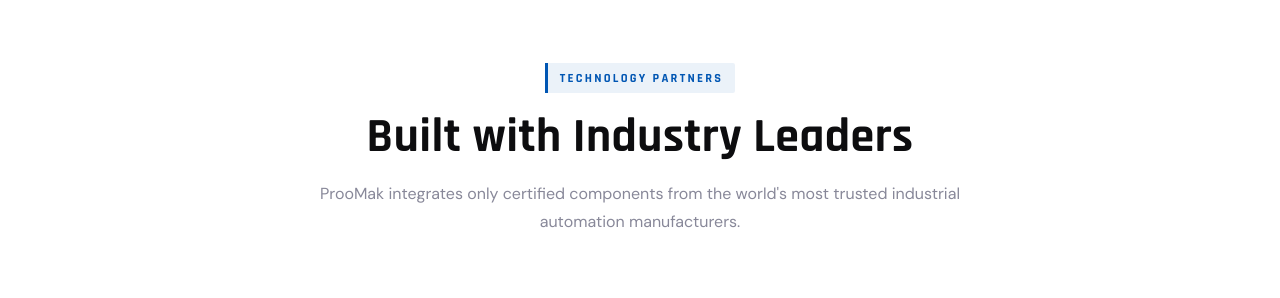
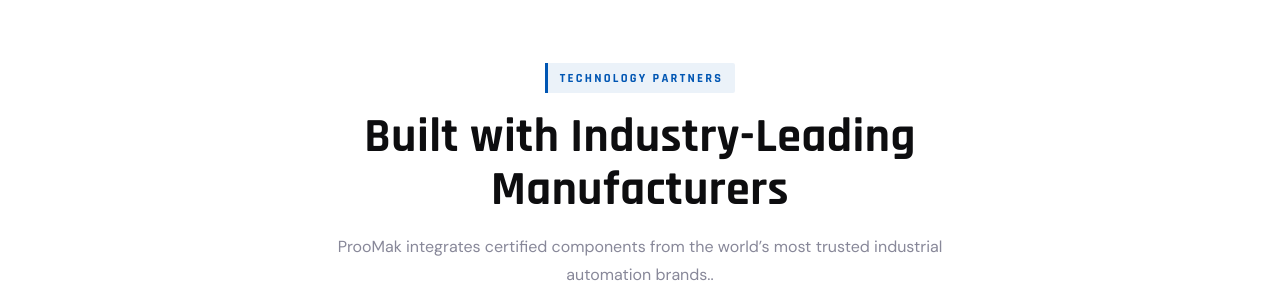
Before and after one commit to indooudofficial-cloud/proomak-website, a website: page index.html in a window 1280 px wide. Shown: the part 2810-3108 px from the top of the page. Drawn offline with Linux system fonts and the light colour scheme.

Commit message:
Update index.html

```diff
--- a/index.html
+++ b/index.html
@@ -307,10 +307,10 @@
       <div class="container">
         <div class="section-header">
           <div class="section-tag">Technology Partners</div>
-          <h2 class="section-title">Built with Industry Leaders</h2>
+          <h2 class="section-title">Built with Industry-Leading Manufacturers</h2>
           <p class="section-desc">
-            ProoMak integrates only certified components from the world's most
-            trusted industrial automation manufacturers.
+            ProoMak integrates certified components from the world’s most
+            trusted industrial automation brands..
           </p>
         </div>
       </div>
@@ -433,7 +433,7 @@
           <h2 class="section-title">Start Your Project Today</h2>
           <p class="section-desc">
             Our engineering team is ready to discuss your production requirements
-            and develop a tailored turnkey solution proposal.
+            and develop a tailored turnkey solution.
           </p>
         </div>
 
```
